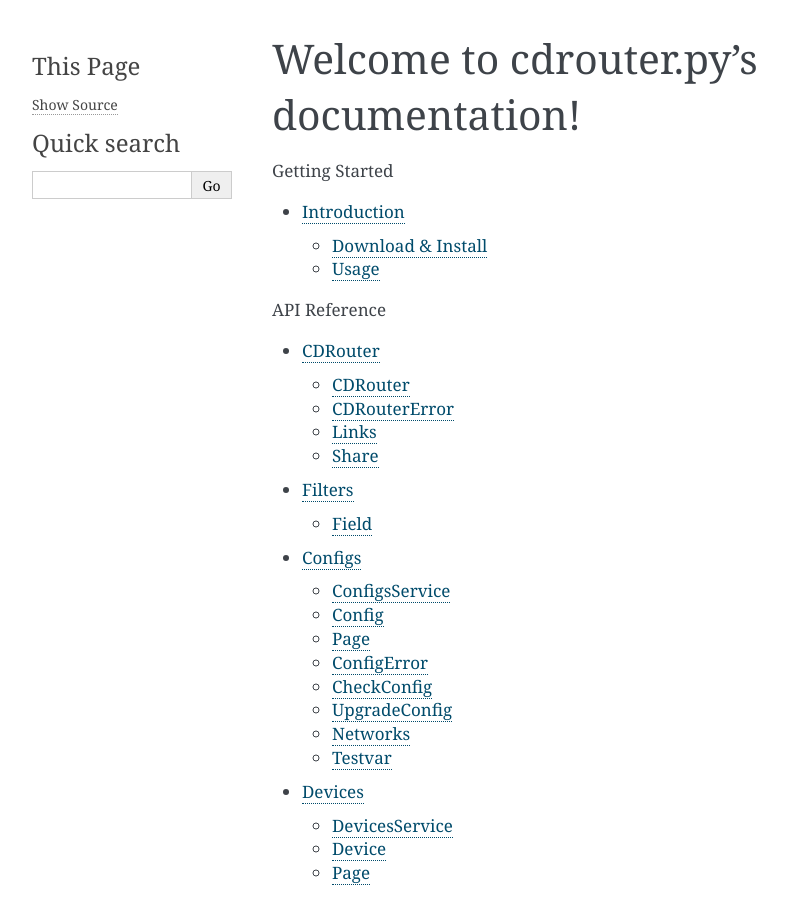
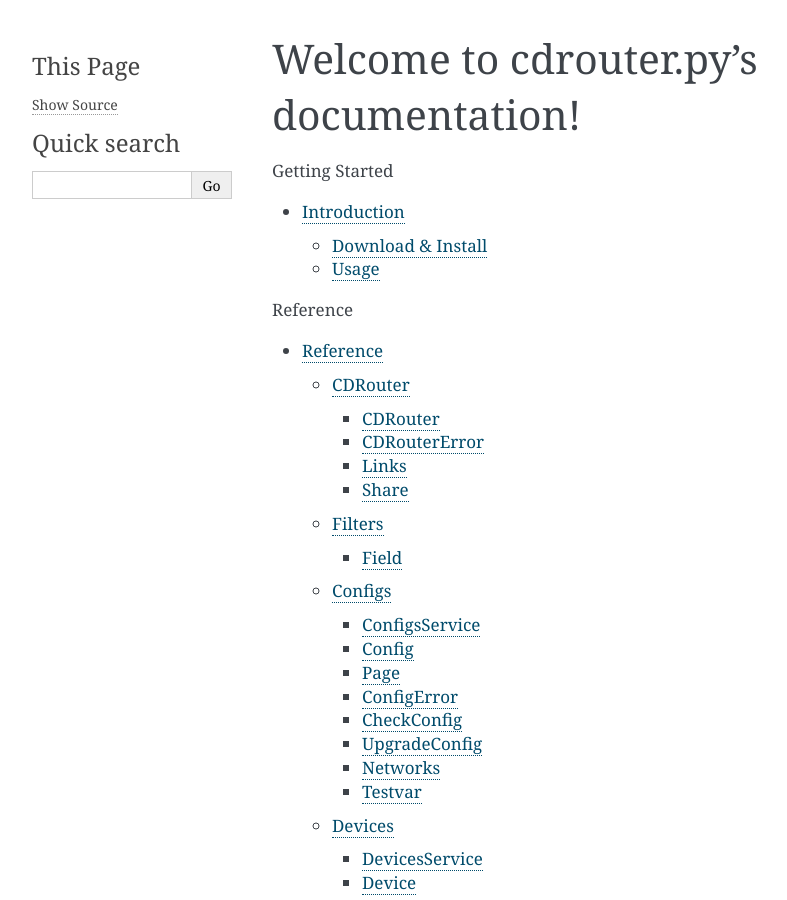
Before and after one commit to qacafe/cdrouter.py, a Sphinx documentation site: the page built from docs/index.rst, in a window 1280 px wide and 900 px high. Shown: the whole window, without its empty margins (148-935 px from the left). Built offline with Sphinx 7.4.7, drawn with Linux system fonts in a browser that asks for light colours.

Commit message:
Change doc TOC again

```diff
--- a/docs/index.rst
+++ b/docs/index.rst
@@ -13,7 +13,7 @@ Welcome to cdrouter.py's documentation!
    introduction
 
 .. toctree::
-   :maxdepth: 2
-   :caption: API Reference
+   :maxdepth: 3
+   :caption: Reference
 
    reference
--- a/docs/reference.rst
+++ b/docs/reference.rst
@@ -1,690 +1,693 @@
 .. _reference:
+
+Reference
+=========
 
 .. automodule:: cdrouter
    :members:
 
 CDRouter
-========
+--------
 
 CDRouter
---------
+~~~~~~~~
 
 .. autoclass:: cdrouter.CDRouter
    :members:
 
 CDRouterError
--------------
+~~~~~~~~~~~~~
 
 .. autoclass:: cdrouter.cdrouter.CDRouterError
    :members:
 
 Links
------
+~~~~~
 
 .. autoclass:: cdrouter.cdrouter.Links
    :members:
 
 Share
------
+~~~~~
 
 .. autoclass:: cdrouter.cdrouter.Share
    :members:
 
 Filters
-=======
+-------
 
 Field
------
+~~~~~
 
 .. autoclass:: cdrouter.filters.Field
    :members:
 
 Configs
-=======
+-------
 
 ConfigsService
---------------
+~~~~~~~~~~~~~~
 
 .. autoclass:: cdrouter.configs.ConfigsService
    :members:
 
 Config
-------
+~~~~~~
 
 .. autoclass:: cdrouter.configs.Config
    :members:
 
 Page
-----
+~~~~
 
 .. autoclass:: cdrouter.configs.Page
    :members:
 
 ConfigError
------------
+~~~~~~~~~~~
 .. autoclass:: cdrouter.configs.ConfigError
    :members:
 
 CheckConfig
------------
+~~~~~~~~~~~
 
 .. autoclass:: cdrouter.configs.CheckConfig
    :members:
 
 UpgradeConfig
--------------
+~~~~~~~~~~~~~
 
 .. autoclass:: cdrouter.configs.UpgradeConfig
    :members:
 
 Networks
---------
+~~~~~~~~
 
 .. autoclass:: cdrouter.configs.Networks
    :members:
 
 Testvar
--------
+~~~~~~~
 
 .. autoclass:: cdrouter.configs.Testvar
    :members:
 
 Devices
-=======
+-------
 
 DevicesService
---------------
+~~~~~~~~~~~~~~
 
 .. autoclass:: cdrouter.devices.DevicesService
    :members:
 
 Device
-------
+~~~~~~
 
 .. autoclass:: cdrouter.devices.Device
    :members:
 
 Page
-----
+~~~~
 
 .. autoclass:: cdrouter.devices.Page
    :members:
 
 Attachments
-===========
+-----------
 
 AttachmentsService
-------------------
+~~~~~~~~~~~~~~~~~~
 
 .. autoclass:: cdrouter.attachments.AttachmentsService
    :members:
 
 Attachment
-----------
+~~~~~~~~~~
 
 .. autoclass:: cdrouter.attachments.Attachment
    :members:
 
 Page
-----
+~~~~
 
 .. autoclass:: cdrouter.attachments.Page
    :members:
 
 Jobs
-====
+----
 
 JobsService
------------
+~~~~~~~~~~~
 
 .. autoclass:: cdrouter.jobs.JobsService
    :members:
 
 Job
----
+~~~
 
 .. autoclass:: cdrouter.jobs.Job
    :members:
 
 Options
--------
+~~~~~~~
 
 .. autoclass:: cdrouter.jobs.Options
    :members:
 
 Page
-----
+~~~~
 
 .. autoclass:: cdrouter.jobs.Page
    :members:
 
 Packages
-========
+--------
 
 PackagesService
----------------
+~~~~~~~~~~~~~~~
 
 .. autoclass:: cdrouter.packages.PackagesService
    :members:
 
 Package
--------
+~~~~~~~
 
 .. autoclass:: cdrouter.packages.Package
    :members:
 
 Options
--------
+~~~~~~~
 
 .. autoclass:: cdrouter.packages.Options
    :members:
 
 Page
-----
+~~~~
 
 .. autoclass:: cdrouter.packages.Page
    :members:
 
 Analysis
---------
+~~~~~~~~
 
 .. autoclass:: cdrouter.packages.Analysis
    :members:
 
 Results
-=======
+-------
 
 ResultsService
---------------
+~~~~~~~~~~~~~~
 
 .. autoclass:: cdrouter.results.ResultsService
    :members:
 
 Result
-------
+~~~~~~
 
 .. autoclass:: cdrouter.results.Result
    :members:
 
 Page
-----
+~~~~
 
 .. autoclass:: cdrouter.results.Page
    :members:
 
 TestCount
----------
+~~~~~~~~~
 
 .. autoclass:: cdrouter.results.TestCount
    :members:
 
 TestDuration
-------------
+~~~~~~~~~~~~
 
 .. autoclass:: cdrouter.results.TestDuration
    :members:
 
 ResultBreakdown
----------------
+~~~~~~~~~~~~~~~
 
 .. autoclass:: cdrouter.results.ResultBreakdown
    :members:
 
 TimeBreakdown
--------------
+~~~~~~~~~~~~~
 
 .. autoclass:: cdrouter.results.TimeBreakdown
    :members:
 
 SetStats
---------
+~~~~~~~~
 
 .. autoclass:: cdrouter.results.SetStats
    :members:
 
 TestResultBreakdown
--------------------
+~~~~~~~~~~~~~~~~~~~
 
 .. autoclass:: cdrouter.results.TestResultBreakdown
    :members:
 
 Progress
---------
+~~~~~~~~
 
 .. autoclass:: cdrouter.results.Progress
    :members:
 
 SingleStats
------------
+~~~~~~~~~~~
 
 .. autoclass:: cdrouter.results.SingleStats
    :members:
 
 PackageCount
-------------
+~~~~~~~~~~~~
 
 .. autoclass:: cdrouter.results.PackageCount
    :members:
 
 DeviceCount
------------
+~~~~~~~~~~~
 
 .. autoclass:: cdrouter.results.DeviceCount
    :members:
 
 AllStats
---------
+~~~~~~~~
 
 .. autoclass:: cdrouter.results.AllStats
    :members:
 
 Metric
-------
+~~~~~~
 
 .. autoclass:: cdrouter.results.Metric
    :members:
 
 LogDirFile
-----------
+~~~~~~~~~~
 
 .. autoclass:: cdrouter.results.LogDirFile
    :members:
 
 Options
--------
+~~~~~~~
 
 .. autoclass:: cdrouter.results.Options
    :members:
 
 Result
-------
+~~~~~~
 
 .. autoclass:: cdrouter.results.Result
    :members:
 
 TestResults
-===========
+-----------
 
 TestResultsService
-------------------
+~~~~~~~~~~~~~~~~~~
 
 .. autoclass:: cdrouter.testresults.TestResultsService
    :members:
 
 TestResult
-----------
+~~~~~~~~~~
 
 .. autoclass:: cdrouter.testresults.TestResult
    :members:
 
 Page
-----
+~~~~
 
 .. autoclass:: cdrouter.testresults.Page
    :members:
 
 Summary
--------
+~~~~~~~
 
 .. autoclass:: cdrouter.testresults.Summary
    :members:
 
 Line
-----
+~~~~
 
 .. autoclass:: cdrouter.testresults.Line
    :members:
 
 Log
----
+~~~
 
 .. autoclass:: cdrouter.testresults.Log
    :members:
 
 Annotations
-===========
+-----------
 
 AnnotationsService
-------------------
+~~~~~~~~~~~~~~~~~~
 
 .. autoclass:: cdrouter.annotations.AnnotationsService
    :members:
 
 Annotation
-----------
+~~~~~~~~~~
 
 .. autoclass:: cdrouter.annotations.Annotation
    :members:
 
 Captures
-========
+--------
 
 CapturesService
----------------
+~~~~~~~~~~~~~~~
 
 .. autoclass:: cdrouter.captures.CapturesService
    :members:
 
 Capture
--------
+~~~~~~~
 
 .. autoclass:: cdrouter.captures.Capture
    :members:
 
 Section
--------
+~~~~~~~
 
 .. autoclass:: cdrouter.captures.Section
    :members:
 
 Structure
----------
+~~~~~~~~~
 
 .. autoclass:: cdrouter.captures.Structure
    :members:
 
 SummaryPacket
--------------
+~~~~~~~~~~~~~
 
 .. autoclass:: cdrouter.captures.SummaryPacket
    :members:
 
 Summary
--------
+~~~~~~~
 
 .. autoclass:: cdrouter.captures.Summary
    :members:
 
 Field
------
+~~~~~
 
 .. autoclass:: cdrouter.captures.Field
    :members:
 
 Proto
------
+~~~~~
 
 .. autoclass:: cdrouter.captures.Proto
    :members:
 
 Packet
-------
+~~~~~~
 
 .. autoclass:: cdrouter.captures.Packet
    :members:
 
 Decode
-------
+~~~~~~
 
 .. autoclass:: cdrouter.captures.Decode
    :members:
 
 ASCIIByte
----------
+~~~~~~~~~
 
 .. autoclass:: cdrouter.captures.ASCIIByte
    :members:
 
 ASCIILine
----------
+~~~~~~~~~
 
 .. autoclass:: cdrouter.captures.ASCIILine
    :members:
 
 ASCIIFrame
-----------
+~~~~~~~~~~
 
 .. autoclass:: cdrouter.captures.ASCIIFrame
    :members:
 
 ASCII
------
+~~~~~
 
 .. autoclass:: cdrouter.captures.ASCII
    :members:
 
 CloudShark
-----------
+~~~~~~~~~~
 
 .. autoclass:: cdrouter.captures.CloudShark
    :members:
 
 Highlights
-==========
+----------
 
 HighlightsService
------------------
+~~~~~~~~~~~~~~~~~
 
 .. autoclass:: cdrouter.highlights.HighlightsService
    :members:
 
 Highlight
----------
+~~~~~~~~~
 
 .. autoclass:: cdrouter.highlights.Highlight
    :members:
 
 Imports
-=======
+-------
 
 ImportsService
---------------
+~~~~~~~~~~~~~~
 
 .. autoclass:: cdrouter.imports.ImportsService
    :members:
 
 Import
-------
+~~~~~~
 
 .. autoclass:: cdrouter.imports.Import
    :members:
 
 Response
---------
+~~~~~~~~
 
 .. autoclass:: cdrouter.imports.Response
    :members:
 
 Resource
---------
+~~~~~~~~
 
 .. autoclass:: cdrouter.imports.Resource
    :members:
 
 Request
--------
+~~~~~~~
 
 .. autoclass:: cdrouter.imports.Request
    :members:
 
 Exports
-=======
+-------
 
 ExportsService
---------------
+~~~~~~~~~~~~~~
 
 .. autoclass:: cdrouter.exports.ExportsService
    :members:
 
 History
-=======
+-------
 
 HistoryService
---------------
+~~~~~~~~~~~~~~
 
 .. autoclass:: cdrouter.history.HistoryService
    :members:
 
 History
--------
+~~~~~~~
 
 .. autoclass:: cdrouter.history.History
    :members:
 
 Page
-----
+~~~~
 
 .. autoclass:: cdrouter.history.Page
    :members:
 
 System
-======
+------
 
 SystemService
--------------
+~~~~~~~~~~~~~
 
 .. autoclass:: cdrouter.system.SystemService
    :members:
 
 Version
--------
+~~~~~~~
 
 .. autoclass:: cdrouter.system.Version
    :members:
 
 ReleaseLatest
--------------
+~~~~~~~~~~~~~
 
 .. autoclass:: cdrouter.system.ReleaseLatest
    :members:
 
 Testsuite
----------
+~~~~~~~~~
 
 .. autoclass:: cdrouter.system.Testsuite
    :members:
 
 Release
--------
+~~~~~~~
 
 .. autoclass:: cdrouter.system.Release
    :members:
 
 Upgrade
--------
+~~~~~~~
 
 .. autoclass:: cdrouter.system.Upgrade
    :members:
 
 InterfaceFlags
---------------
+~~~~~~~~~~~~~~
 
 .. autoclass:: cdrouter.system.InterfaceFlags
    :members:
 
 InterfaceAddr
--------------
+~~~~~~~~~~~~~
 
 .. autoclass:: cdrouter.system.InterfaceAddr
    :members:
 
 Interface
----------
+~~~~~~~~~
 
 .. autoclass:: cdrouter.system.Interface
    :members:
 
 Preferences
------------
+~~~~~~~~~~~
 
 .. autoclass:: cdrouter.system.Preferences
    :members:
 
 Tags
-====
+----
 
 TagsService
------------
+~~~~~~~~~~~
 
 .. autoclass:: cdrouter.tags.TagsService
    :members:
 
 Tag
----
+~~~
 
 .. autoclass:: cdrouter.tags.Tag
    :members:
 
 ResourceTags
-------------
+~~~~~~~~~~~~
 
 .. autoclass:: cdrouter.tags.ResourceTags
    :members:
 
 Testsuites
-==========
+----------
 
 TestsuitesService
------------------
+~~~~~~~~~~~~~~~~~
 
 .. autoclass:: cdrouter.testsuites.TestsuitesService
    :members:
 
 Info
-----
+~~~~
 
 .. autoclass:: cdrouter.testsuites.Info
    :members:
 
 Group
------
+~~~~~
 
 .. autoclass:: cdrouter.testsuites.Group
    :members:
 
 Module
-------
+~~~~~~
 
 .. autoclass:: cdrouter.testsuites.Module
    :members:
 
 Test
-----
+~~~~
 
 .. autoclass:: cdrouter.testsuites.Test
    :members:
 
 Label
------
+~~~~~
 
 .. autoclass:: cdrouter.testsuites.Label
    :members:
 
 Error
------
+~~~~~
 
 .. autoclass:: cdrouter.testsuites.Error
    :members:
 
 Testvar
--------
+~~~~~~~
 
 .. autoclass:: cdrouter.testsuites.Testvar
    :members:
 
 Search
-------
+~~~~~~
 
 .. autoclass:: cdrouter.testsuites.Search
    :members:
 
 Users
-=====
+-----
 
 UsersService
-------------
+~~~~~~~~~~~~
 
 .. autoclass:: cdrouter.users.UsersService
    :members:
 
 User
-----
+~~~~
 
 .. autoclass:: cdrouter.users.User
    :members:
 
 Page
-----
+~~~~
 
 .. autoclass:: cdrouter.users.Page
    :members:
```
